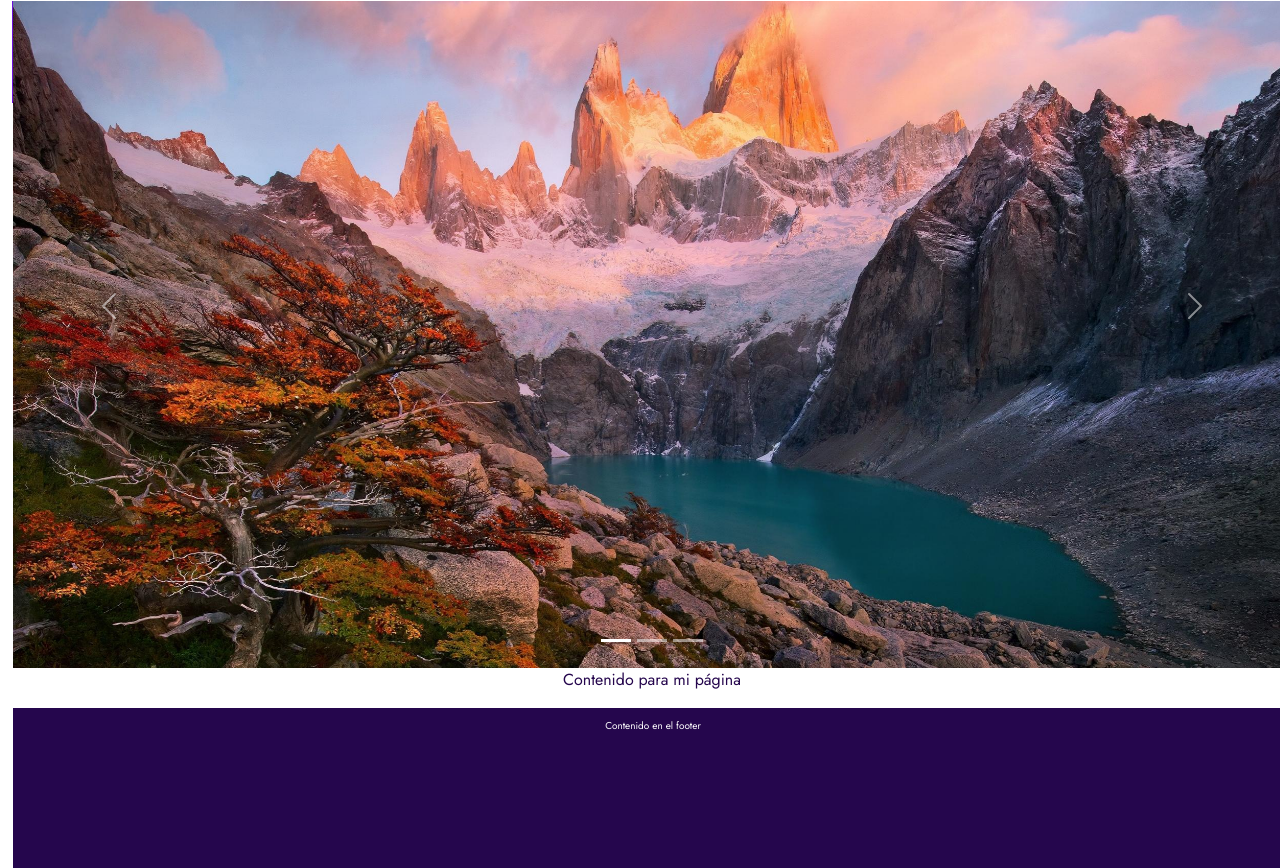
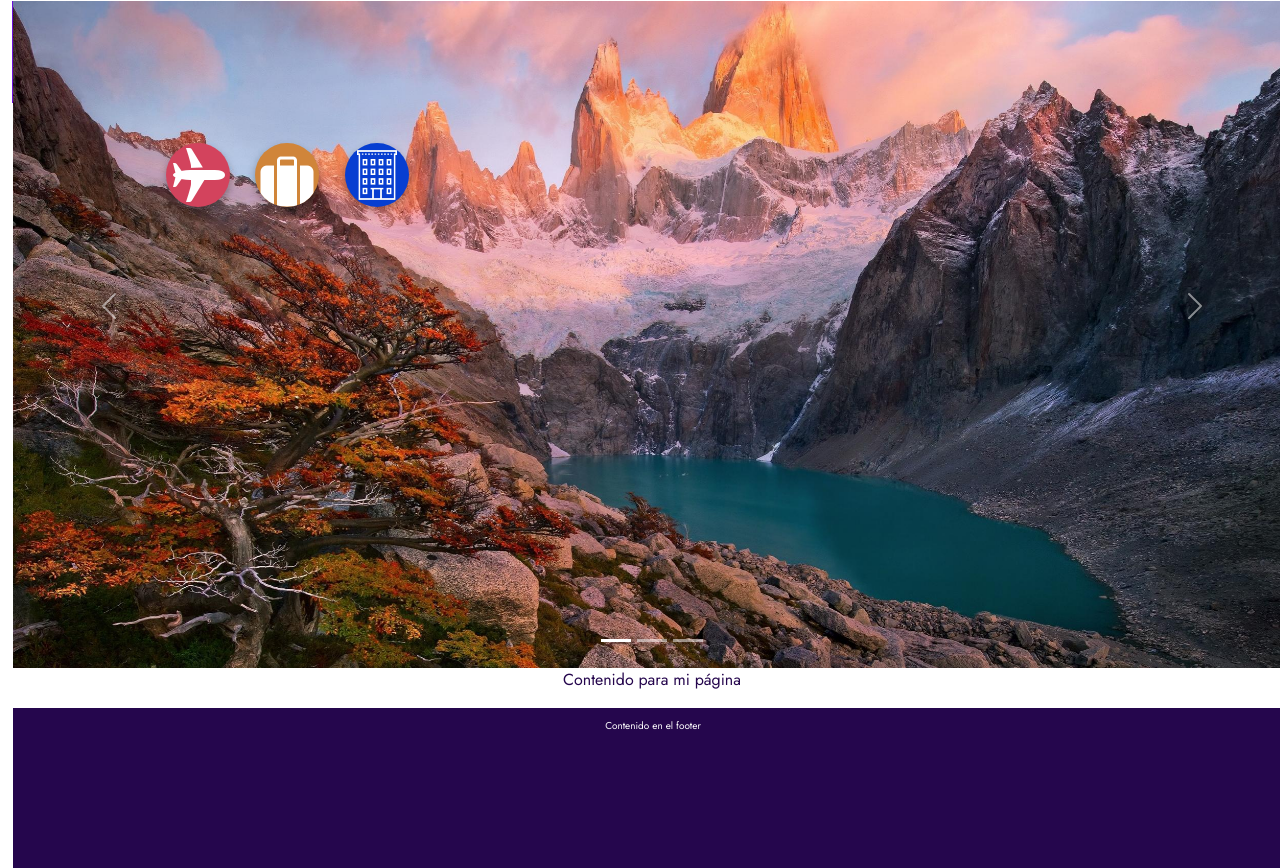
Before and after one commit to m0nt4ld0/front-tt-2C2024, a plain HTML site: page index.html in a window 1280 px wide. Shown: the part 57-925 px from the top of the page. Drawn offline with nearby package versions, Linux system fonts and the light colour scheme; a web font is replaced by a local one.

Commit message:
Add circulos sobre carousel

```diff
--- a/index.html
+++ b/index.html
@@ -43,6 +43,11 @@
         </nav>
     </header>
     <main class="container-fluid">
+        <div class="formBusqueda">
+            <img src="./icons/icons8-plane-64.png" class="circulo" style="background-color: var(--rosado);" />
+            <img src="./icons/icons8-suitcase-64.png" class="circulo" style="background-color: var(--anaranjado);" />
+            <img src="./icons/icons8-building-80.png" class="circulo" style="background-color: var(--azul);" />
+        </div>
         <div class="mainCarousel">
             <div id="carouselExampleIndicators" class="carousel slide">
                 <div class="carousel-indicators">
--- a/styles.css
+++ b/styles.css
@@ -11,9 +11,6 @@
     margin: 0;
     padding: 0;
     box-sizing: border-box;
-}
-
-html, body {
 }
 
 /** ****** BARRA DE NAVEGACION ****** **/
@@ -67,9 +64,27 @@ html, body {
     position: absolute;
 }
 
+/** ****** FORM DE BUSQUEDA ****** **/
+.formBusqueda {
+    position: absolute;
+    z-index: 50;
+    padding-top: 25vh; /* Va a tener que cambiar segun tamaño de pantalla */
+    padding-left: 10vw;
+}
+
+.circulo {
+    width: 5vw;
+    border-radius: 50%;
+    background-size: cover;
+    background-position: center;
+    box-shadow: 0px 4px 8px rgba(0, 0, 0, 0.3);
+    float: left;
+    margin-left: 2vw;
+}
+
 /** ****** CONTENIDO PPAL ****** **/
 .container-fluid {
-    color:var(--violeta-oscuro);
+    color: var(--violeta-oscuro);
 }
 
 /** ****** FOOTER ****** **/
```
Lines whose indentation alone changed are shown as unchanged.
